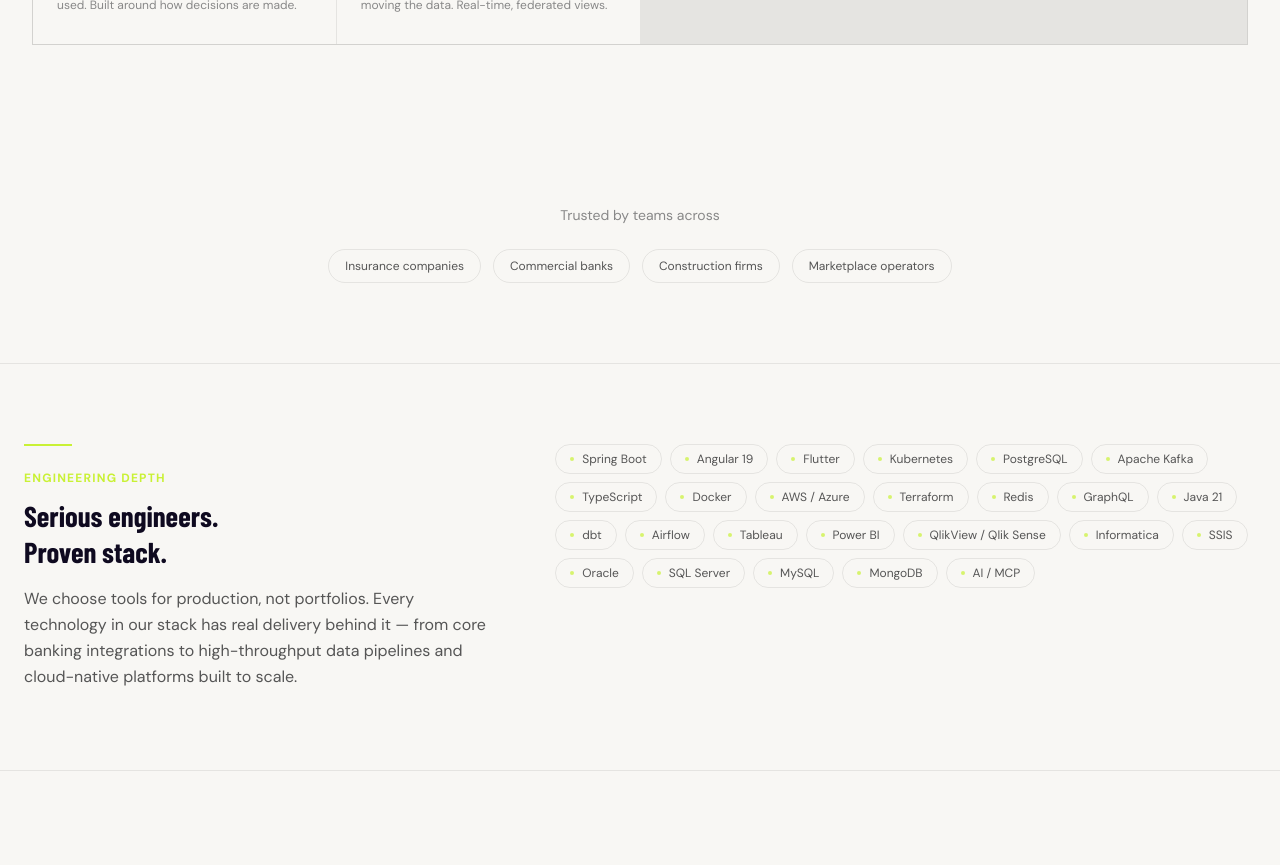
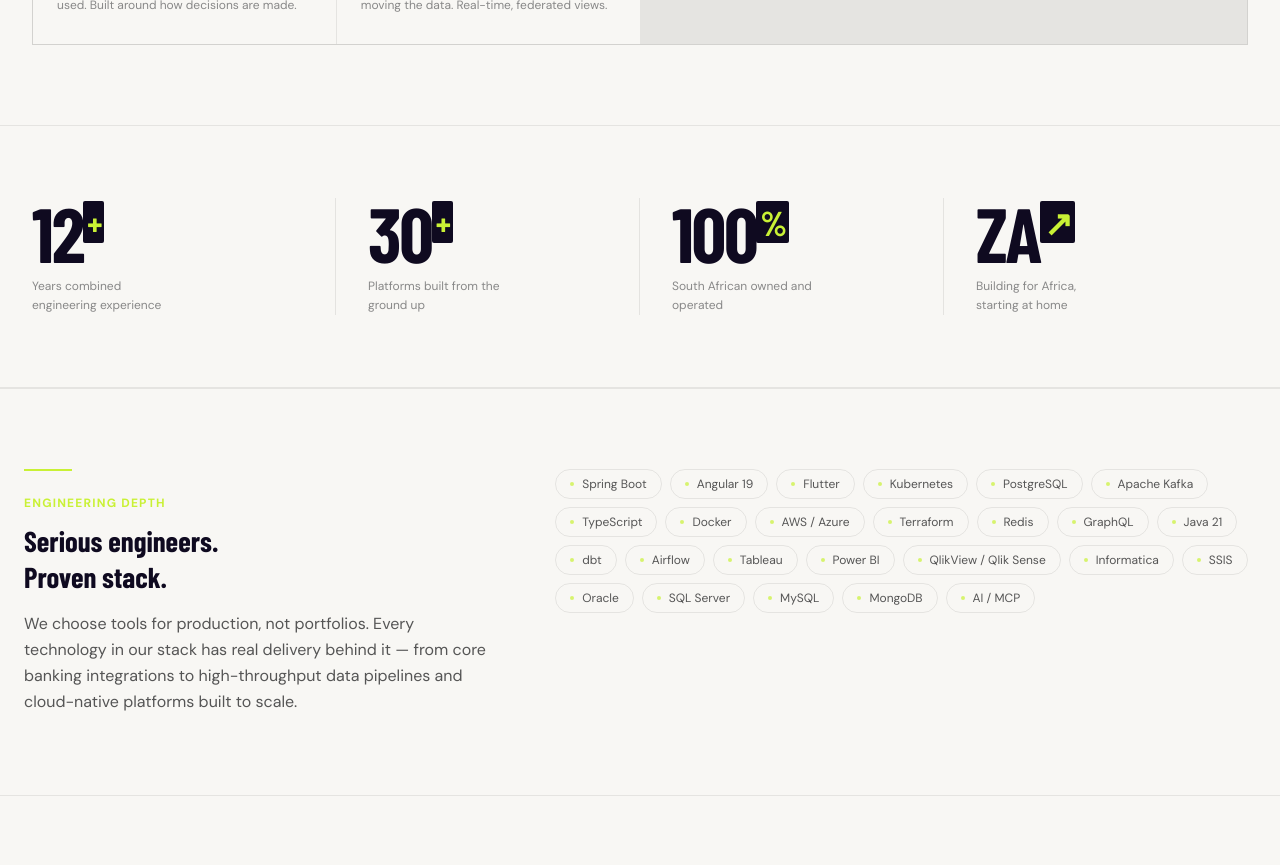
Before and after one commit to TiroMatlapeng/elementary-web, a Next.js app: page / in a window 1280 px wide. Shown: the part 2060-2925 px from the top of the page. Built offline with nearby package versions, Linux system fonts and the light colour scheme; a web font is replaced by a local one.

Commit message:
feat: rewrite TrustSection as oversized stats with yellow accent badges

```diff
--- a/src/components/trust-section.tsx
+++ b/src/components/trust-section.tsx
@@ -1,42 +1,29 @@
-import { SectionReveal } from "@/components/section-reveal";
+import { SectionReveal } from "./section-reveal";
 
-const BADGES = [
-  "Insurance companies",
-  "Commercial banks",
-  "Construction firms",
-  "Marketplace operators",
+const STATS = [
+  { num: "12", suffix: "+", label: "Years combined engineering experience" },
+  { num: "30", suffix: "+", label: "Platforms built from the ground up" },
+  { num: "100", suffix: "%", label: "South African owned and operated" },
+  { num: "ZA", suffix: "↗", label: "Building for Africa, starting at home" },
 ] as const;
 
 export function TrustSection() {
   return (
-    <section className="py-20">
-      <div
-        className="mx-auto px-6 text-center"
-        style={{ maxWidth: "var(--width-content)" }}
-      >
-        <SectionReveal delay={0}>
-          <p
-            className="text-sm mb-6"
-            style={{ color: "var(--color-text-muted)" }}
-          >
-            Trusted by teams across
-          </p>
-          <div className="flex flex-wrap justify-center gap-3">
-            {BADGES.map((badge) => (
-              <span
-                key={badge}
-                className="px-4 py-2 rounded-full text-xs border"
-                style={{
-                  background: "var(--color-surface)",
-                  borderColor: "var(--color-border)",
-                  color: "var(--color-text-secondary)",
-                }}
-              >
-                {badge}
-              </span>
-            ))}
-          </div>
-        </SectionReveal>
+    <section style={{ padding: "72px 32px", borderTop: "1px solid var(--color-border)", borderBottom: "1px solid var(--color-border)", background: "var(--color-base)" }}>
+      <div style={{ maxWidth: "var(--width-content)", margin: "0 auto", display: "grid", gridTemplateColumns: "repeat(auto-fit, minmax(200px, 1fr))", gap: "0" }}>
+        {STATS.map(({ num, suffix, label }, i) => (
+          <SectionReveal key={num} delay={i}>
+            <div style={{ paddingRight: "32px", paddingLeft: i === 0 ? "0" : "32px", borderRight: i < STATS.length - 1 ? "1px solid var(--color-border)" : "none" }}>
+              <div style={{ fontFamily: "var(--font-display)", fontSize: "clamp(48px, 6vw, 80px)", fontWeight: 900, lineHeight: 0.9, letterSpacing: "-0.03em", color: "var(--color-ink)", marginBottom: "10px" }}>
+                {num}
+                <span style={{ background: "var(--color-ink)", color: "var(--color-accent)", fontSize: "0.45em", padding: "0 4px", borderRadius: "2px", verticalAlign: "super", fontWeight: 800 }}>
+                  {suffix}
+                </span>
+              </div>
+              <div style={{ fontSize: "12px", lineHeight: 1.6, color: "var(--color-text-muted)", maxWidth: "140px" }}>{label}</div>
+            </div>
+          </SectionReveal>
+        ))}
       </div>
     </section>
   );
```
